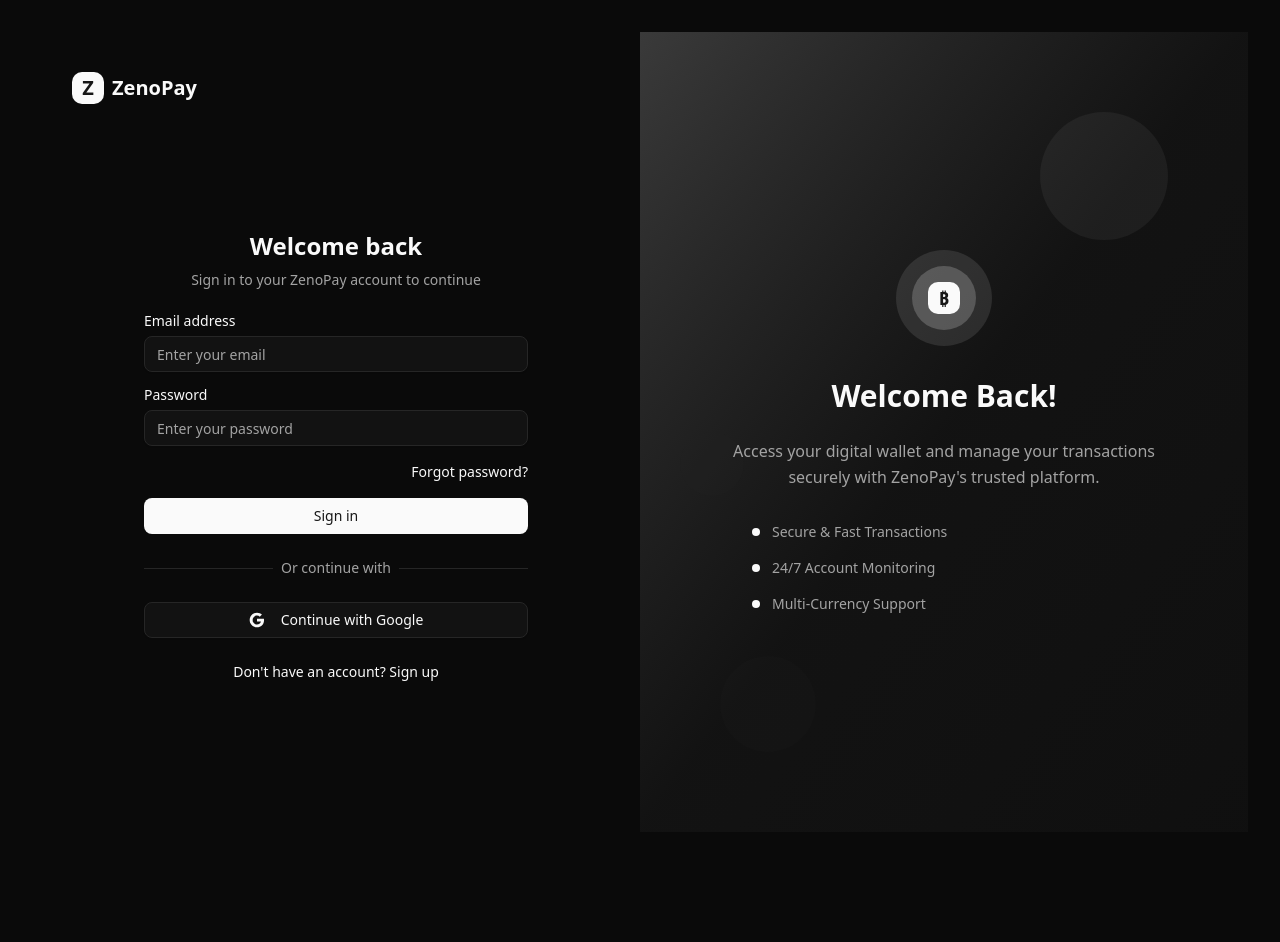
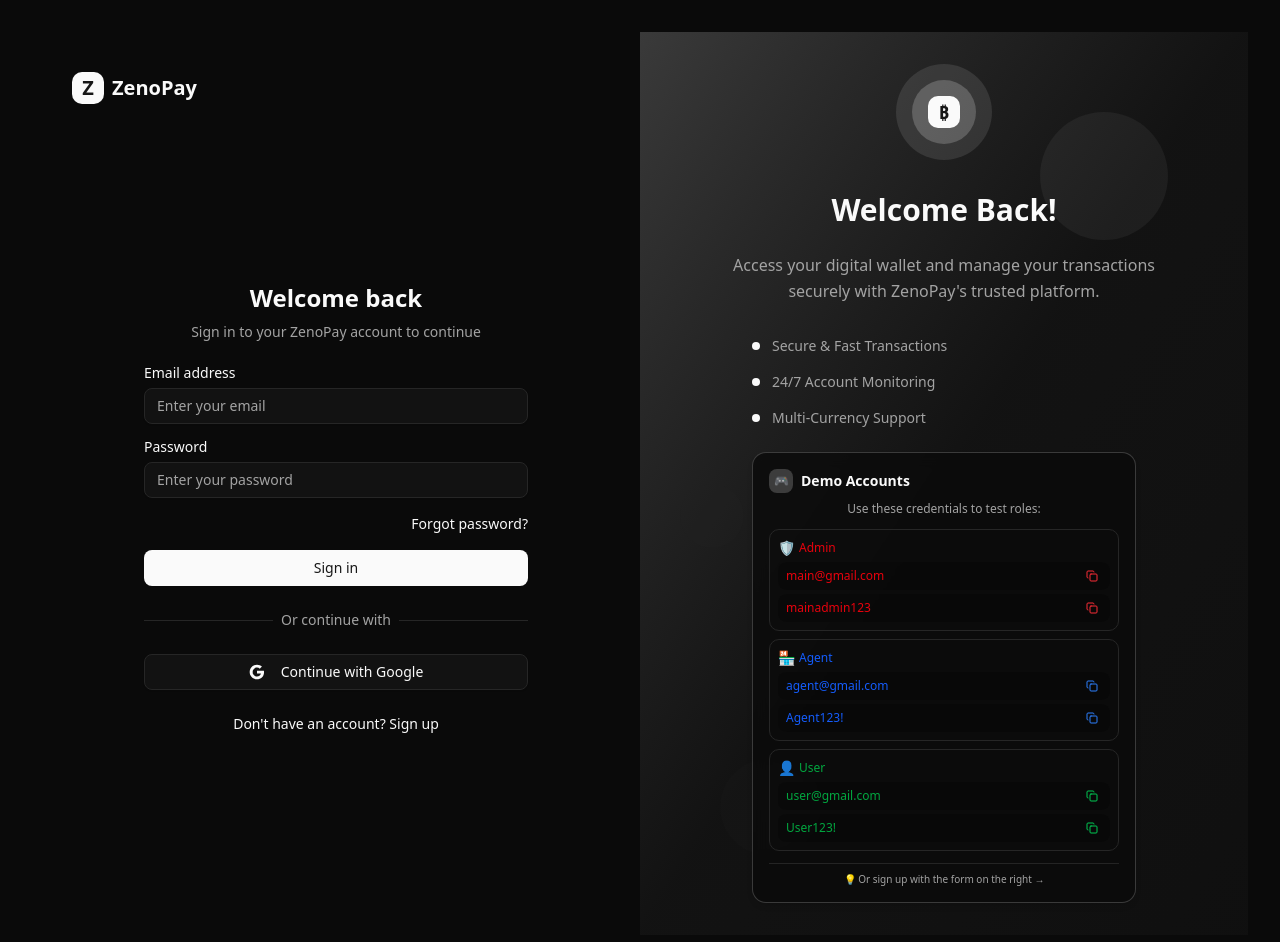
Before and after one commit to mirzawajihali/e-wallet-frontend, a React (Vite) app: page /login in a window 1280 px wide. Shown: the top 942 px of the page. Before the commit the page ends 864 px from the top, so only its background shows below. Built offline with nearby package versions, Linux system fonts and the light colour scheme; no server answers.

Commit message:
Feat : test credentials

```diff
--- /dev/null
+++ b/src/modules/Normal/DemoAccounts.tsx
@@ -0,0 +1,117 @@
+import { useState } from "react";
+import { Copy, Check } from "lucide-react";
+
+export default function DemoAccounts() {
+  const [copied, setCopied] = useState<string | null>(null);
+
+  const handleCopy = (text: string, id: string) => {
+    navigator.clipboard.writeText(text);
+    setCopied(id);
+    setTimeout(() => setCopied(null), 1500);
+  };
+
+  const roles = [
+    {
+      id: "admin",
+      label: "Admin",
+      email: "main@gmail.com",
+      password: "mainadmin123",
+      color: "red",
+      icon: "🛡️",
+    },
+    {
+      id: "agent",
+      label: "Agent",
+      email: "agent@gmail.com",
+      password: "Agent123!",
+      color: "blue",
+      icon: "🏪",
+    },
+    {
+      id: "user",
+      label: "User",
+      email: "user@gmail.com",
+      password: "User123!",
+      color: "green",
+      icon: "👤",
+    },
+  ];
+
+  return (
+    <div className="mt-6 p-4 bg-background/80 backdrop-blur-sm rounded-xl border border-primary/20 shadow-md max-w-sm mx-auto text-sm">
+      <div className="flex items-center gap-2 mb-2">
+        <div className="w-6 h-6 bg-primary/20 rounded-md flex items-center justify-center">
+          <span className="text-primary text-xs">🎮</span>
+        </div>
+        <h3 className="text-sm font-semibold text-primary">Demo Accounts</h3>
+      </div>
+
+      <p className="text-xs text-muted-foreground mb-3">
+        Use these credentials to test roles:
+      </p>
+
+      <div className="space-y-2">
+        {roles.map((role) => (
+          <div
+            key={role.id}
+            className={`p-2 bg-${role.color}-50/70 dark:bg-${role.color}-950/30 rounded-lg border border-${role.color}-200/40`}
+          >
+            {/* Role Label */}
+            <div className="flex items-center gap-1 mb-1">
+              <span className={`text-${role.color}-600 text-sm`}>
+                {role.icon}
+              </span>
+              <span
+                className={`font-medium text-${role.color}-600 dark:text-${role.color}-400 text-xs`}
+              >
+                {role.label}
+              </span>
+            </div>
+
+            {/* Email */}
+            <div className="flex items-center justify-between bg-white/50 dark:bg-black/20 rounded-md px-2 py-1 mb-1">
+              <span className={`text-${role.color}-600 text-xs`}>
+                {role.email}
+              </span>
+              <button
+                onClick={() => handleCopy(role.email, role.id + "-email")}
+                className={`p-1 hover:bg-${role.color}-100 dark:hover:bg-${role.color}-900/30 rounded transition-colors`}
+                title="Copy email"
+              >
+                {copied === role.id + "-email" ? (
+                  <Check className="w-3 h-3 text-green-500" />
+                ) : (
+                  <Copy className={`w-3 h-3 text-${role.color}-500`} />
+                )}
+              </button>
+            </div>
+
+            {/* Password */}
+            <div className="flex items-center justify-between bg-white/50 dark:bg-black/20 rounded-md px-2 py-1">
+              <span className={`text-${role.color}-600 text-xs`}>
+                {role.password}
+              </span>
+              <button
+                onClick={() => handleCopy(role.password, role.id + "-password")}
+                className={`p-1 hover:bg-${role.color}-100 dark:hover:bg-${role.color}-900/30 rounded transition-colors`}
+                title="Copy password"
+              >
+                {copied === role.id + "-password" ? (
+                  <Check className="w-3 h-3 text-green-500" />
+                ) : (
+                  <Copy className={`w-3 h-3 text-${role.color}-500`} />
+                )}
+              </button>
+            </div>
+          </div>
+        ))}
+      </div>
+
+      <div className="mt-3 pt-2 border-t border-primary/10">
+        <p className="text-[10px] text-muted-foreground text-center">
+          💡 Or sign up with the form on the right →
+        </p>
+      </div>
+    </div>
+  );
+}
--- a/src/modules/Normal/Hero.tsx
+++ b/src/modules/Normal/Hero.tsx
@@ -38,6 +38,34 @@
               Explore Features
             </Link>
           </Button>
+        </div>
+
+        {/* Test Credentials Quick Access */}
+        <div className="mt-8 p-4 bg-card/50 backdrop-blur-sm rounded-xl border max-w-md">
+          <h3 className="text-sm font-semibold mb-3 flex items-center justify-center gap-2">
+            <span className="text-primary">🎮</span>
+            Try Demo Accounts
+          </h3>
+          <div className="grid grid-cols-3 gap-2 text-xs">
+            <div className="text-center p-2 bg-red-50 dark:bg-red-950/20 rounded border">
+              <div className="text-red-600 mb-1">🛡️</div>
+              <div className="font-medium text-red-600">Admin</div>
+              <div className="text-muted-foreground text-[10px]">main@gmail.com</div>
+            </div>
+            <div className="text-center p-2 bg-blue-50 dark:bg-blue-950/20 rounded border">
+              <div className="text-blue-600 mb-1">🏪</div>
+              <div className="font-medium text-blue-600">Agent</div>
+              <div className="text-muted-foreground text-[10px]">agent@gmail.com</div>
+            </div>
+            <div className="text-center p-2 bg-green-50 dark:bg-green-950/20 rounded border">
+              <div className="text-green-600 mb-1">👤</div>
+              <div className="font-medium text-green-600">User</div>
+              <div className="text-muted-foreground text-[10px]">user@gmail.com</div>
+            </div>
+          </div>
+          <p className="text-xs text-muted-foreground mt-2 text-center">
+            Full credentials available on login page
+          </p>
         </div>
 
         {/* Features Preview */}
--- a/src/pages/Login.tsx
+++ b/src/pages/Login.tsx
@@ -1,5 +1,6 @@
 
 import { LoginForm } from "@/modules/Auth/LoginForm";
+import DemoAccounts from "@/modules/Normal/DemoAccounts";
 import { Link } from "react-router";
 
 export default function Login() {
@@ -59,6 +60,9 @@
               Multi-Currency Support
             </div>
           </div>
+
+          {/* Demo accounts */}
+          <DemoAccounts />
         </div>
 
         {/* Decorative circles */}
--- a/src/pages/Register.tsx
+++ b/src/pages/Register.tsx
@@ -1,6 +1,7 @@
 
 import { Link } from "react-router";
 import { RegisterForm } from "@/modules/Auth/RegisterForm";
+import DemoAccounts from "@/modules/Normal/DemoAccounts";
 
 export default function Register() {
   return (
@@ -65,6 +66,9 @@
               <div className="text-xs text-muted-foreground">Uptime</div>
             </div>
           </div>
+
+          {/* Demo Credentials */}
+          <DemoAccounts />
         </div>
       </div>
 
```
